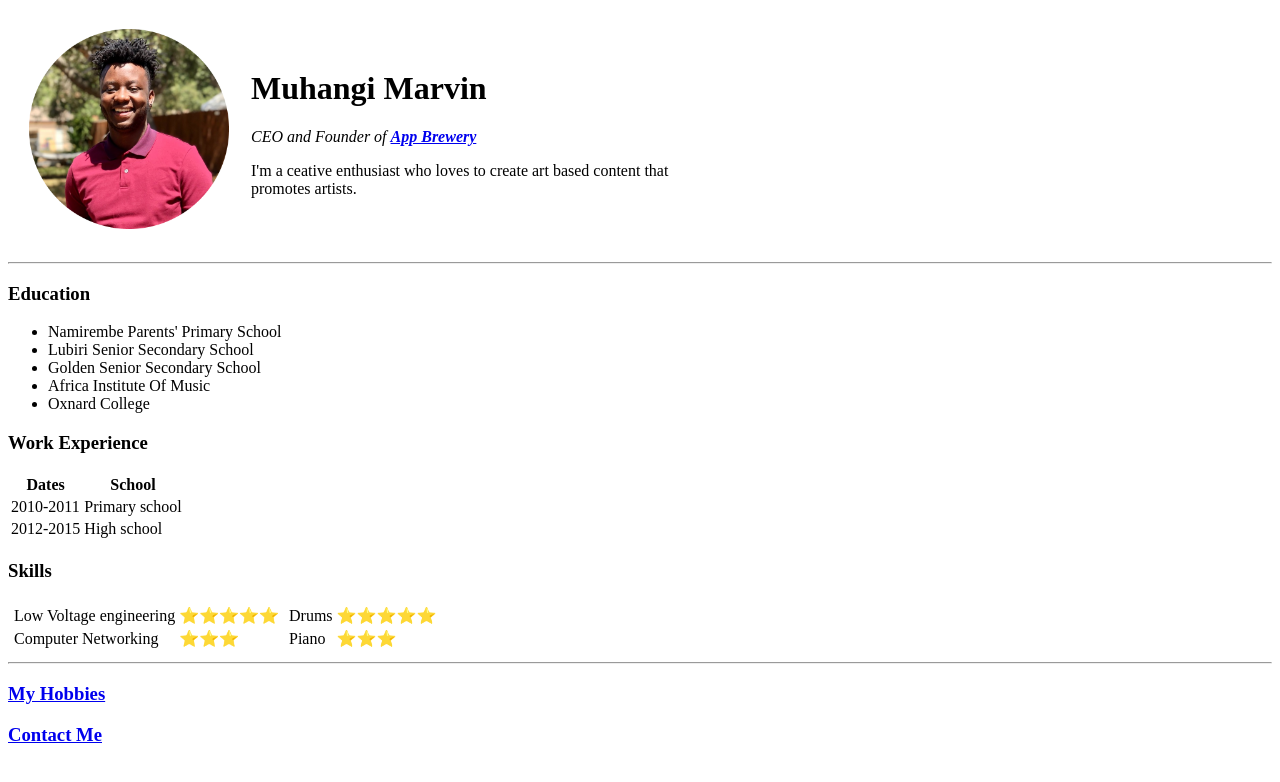
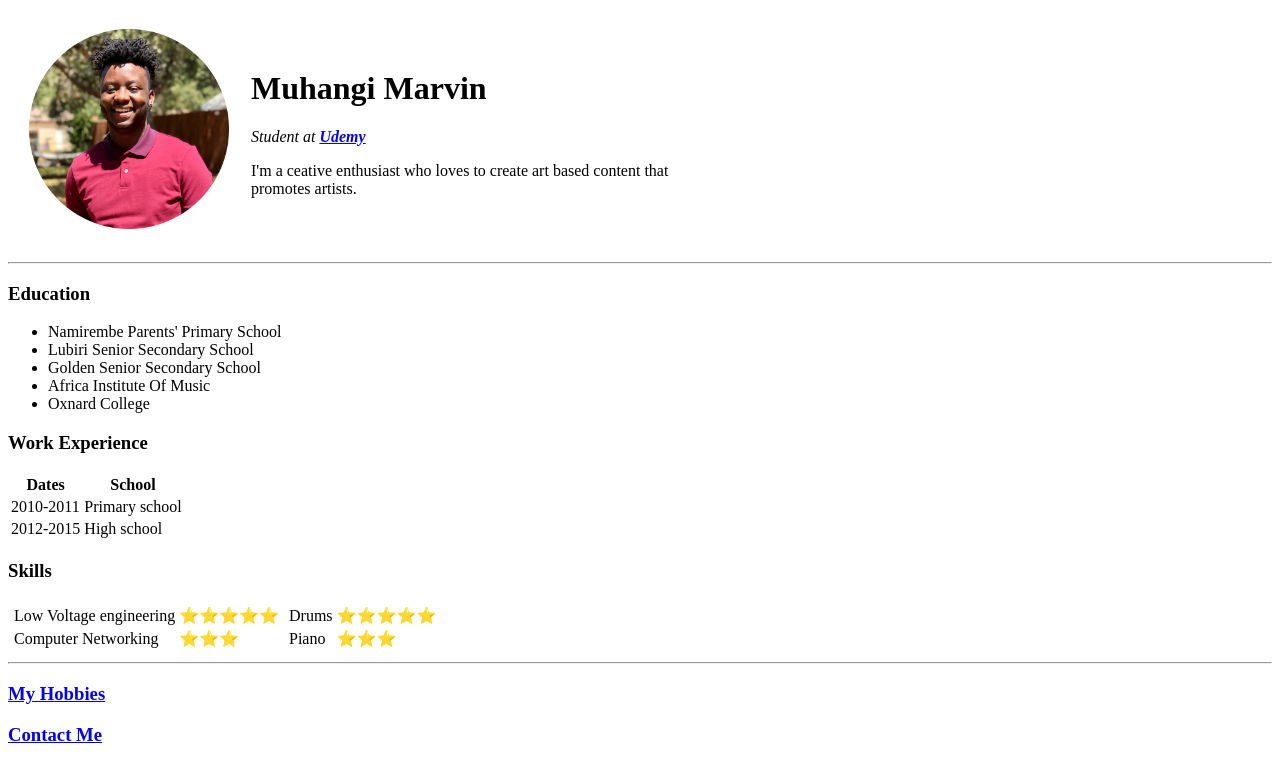
Before and after one commit to Muhangim/cv, a plain HTML site: page index.html in a window 1280 px wide. Drawn offline with Linux system fonts and the light colour scheme.

Commit message:
Update index.html

```diff
--- a/index.html
+++ b/index.html
@@ -11,7 +11,7 @@
     <tr>
       <td><img src="muhangi-modified.png" alt="Muhangi's profile picture" height="200px"></td>
       <td>  <h1>Muhangi Marvin</h1>
-        <p><em>CEO and Founder of <strong><a href="https://appbrewery.com/">App Brewery</a></strong></em></p>
+        <p><em>Student at <strong><a href="https://www.udemy.com/course/the-complete-web-development-bootcamp/learn/lecture/12638830#overview">Udemy</a></strong></em></p>
         <p>I'm a ceative enthusiast who loves to create art based content that <br>
           promotes artists.</p></td>
     </tr>
```
